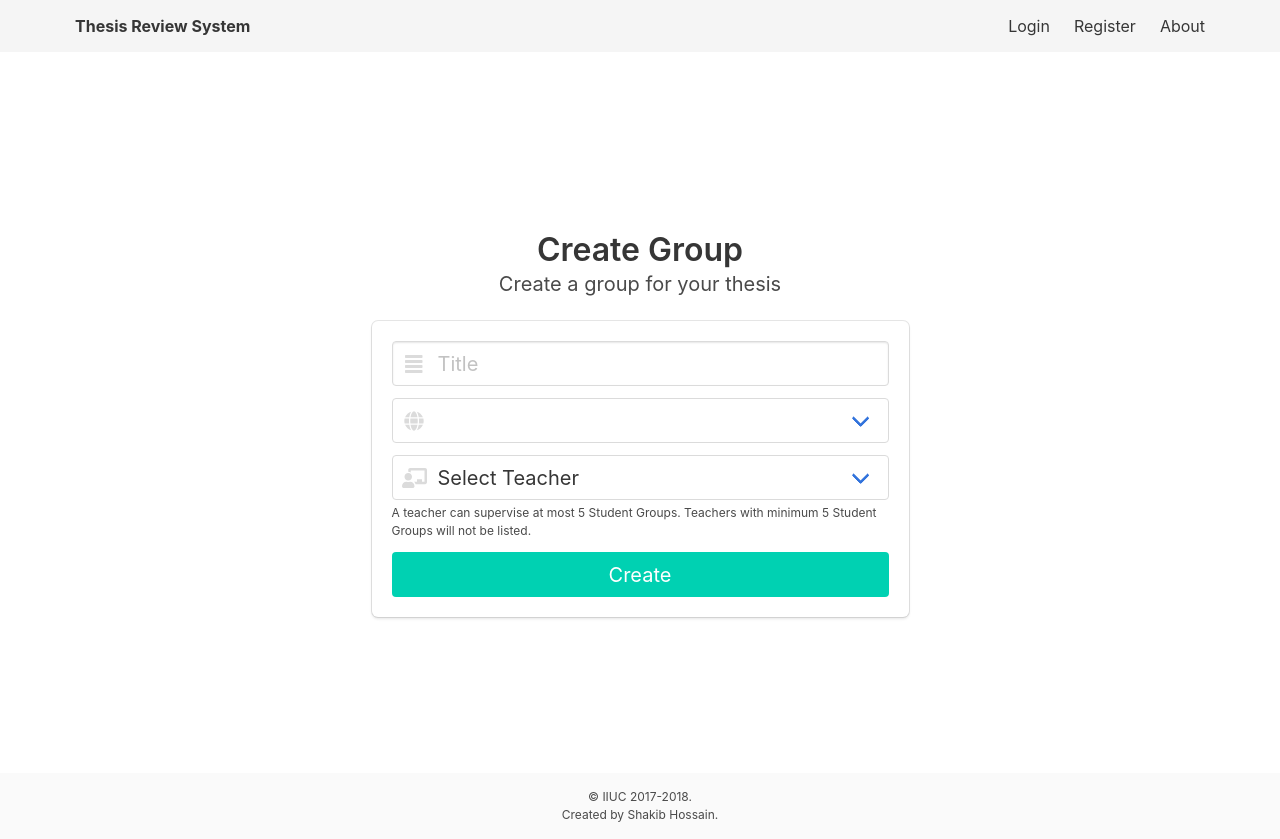
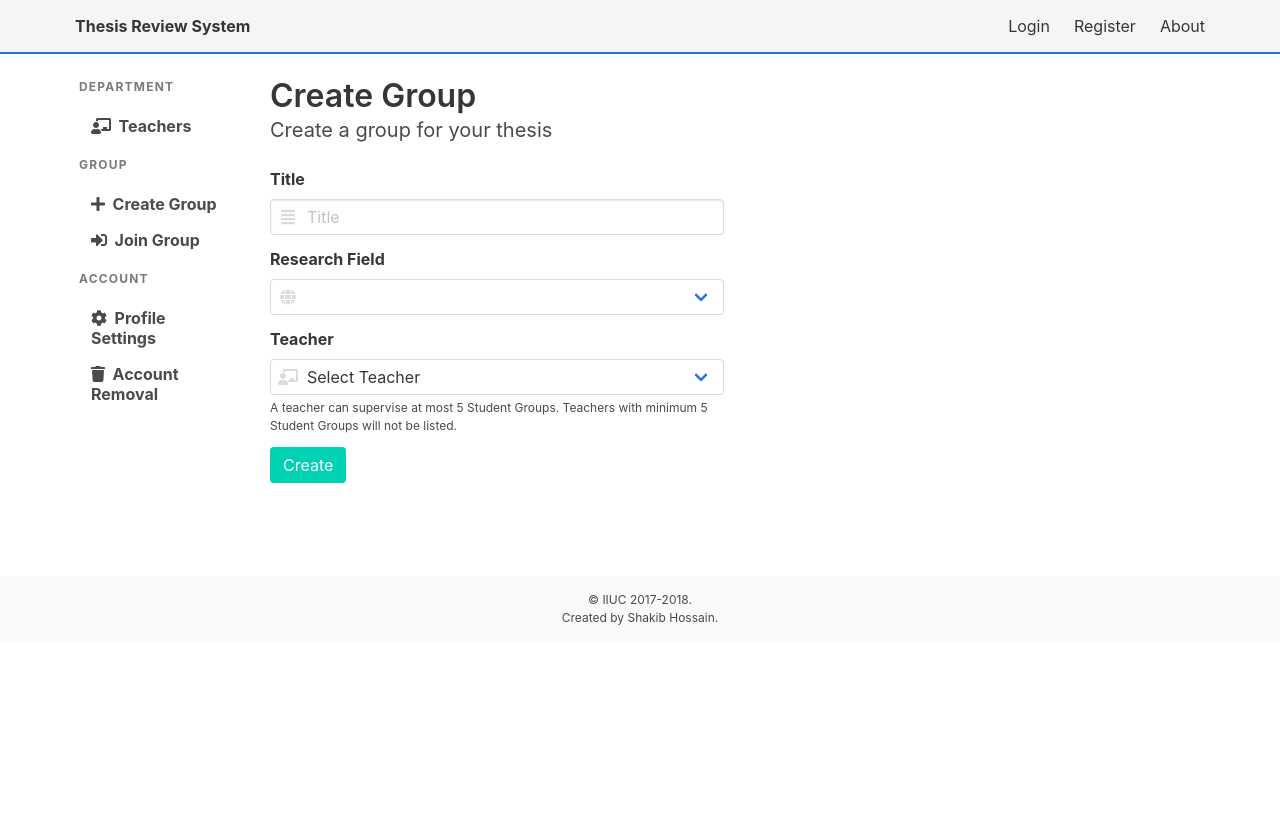
Before and after one commit to shakib609/thesis-review-system, a Django app: template templates/thesis/group_create.html in a window 1280 px wide. After the commit the page ends 625 px from the top, so only its background shows below. Run offline with Django 3.2, Linux system fonts and the light colour scheme; the template is opened without the code that fills it: most values are stand-ins (such as "Sample title", 1, 10 or a date in 2020); lists and menus that the app fills with data are empty.

Commit message:
Refactor templates

```diff
--- a/templates/base/thesis_dashboard_base.html
+++ b/templates/base/thesis_dashboard_base.html
@@ -18,6 +18,8 @@
 {% url 'thesis:group_list' as group_list %}
 {% url 'thesis:group_invite' as group_invite %}
 {% url 'thesis:group_update' as group_update %}
+{% url 'thesis:group_create' as group_create %}
+{% url 'thesis:group_join' as group_join %}
 {% url 'registration:user_update' as user_update %}
 {% url 'registration:user_delete' as user_delete %}
 
@@ -40,7 +42,7 @@
                     <li><a href="{{ group_list }}"
                     class="{% if request.path == group_list %}is-active{% endif %}">
                         <i class="fas fa-align-justify"></i>&nbsp; Groups</a></li>
-                    {% else %}
+                    {% elif user.studentgroup %}
                     <li><a href="{{ document_list }}"
                     class="{% if request.path == document_list %}is-active{% endif %}">
                         <i class="fas fa-align-justify"></i>&nbsp; Documents</a></li>
@@ -53,6 +55,13 @@
                     <li><a href="{{ group_update }}"
                     class="{% if request.path == group_update %}is-active{% endif %}">
                         <i class="fas fa-wrench"></i>&nbsp; Group Settings</a></li>
+                    {% else %}
+                    <li><a href="{{ group_create }}"
+                    class="{% if request.path == group_create %}is-active{% endif %}">
+                        <i class="fas fa-plus"></i>&nbsp; Create Group</a></li>
+                    <li><a href="{{ group_join }}"
+                    class="{% if request.path == group_join %}is-active{% endif %}">
+                        <i class="fas fa-sign-in-alt"></i>&nbsp; Join Group</a></li>
                     {% endif %}
                 </ul>
                 <p class="menu-label">Account</p>
--- a/templates/include/navbar.html
+++ b/templates/include/navbar.html
@@ -16,8 +16,13 @@
                 {% url 'registration:register' as register %}
                 {% url 'registration:about' as about %}
                 {% url 'registration:user_update' as user_update %}
+                {% url 'registration:teacher_list' as teacher_list %}
                 {% url 'thesis:group_list' as group_list %}
                 {% if user.is_authenticated %}
+                    <a href="{{ teacher_list }}"
+                        class="navbar-item {% if request.path == teacher_list %}is-active{% endif %}">
+                        Teachers
+                    </a>
                     <a href="{{ user_update }}"
                         class="navbar-item {% if request.path == user_update %}is-active{% endif %}">
                         Profile
@@ -29,7 +34,7 @@
                     </a>
                     {% else %}
                     <div class="navbar-item  has-dropdown is-hoverable">
-                        <a class="navbar-link" href="{% url 'thesis:group_create_join' %}">
+                        <a class="navbar-link" href="#">
                             Group
                         </a>
                         <div class="navbar-dropdown">
--- a/templates/thesis/document_upload.html
+++ b/templates/thesis/document_upload.html
@@ -8,6 +8,7 @@
 
 {% block page_title %}
     <h1 class="title">Upload Document</h1>
+    <h4 class="subtitle">Upload your thesis document for the teacher to review</h4>
 {% endblock page_title %}
 
 
@@ -15,6 +16,8 @@
 <div class="column">
     <form method="POST" enctype="multipart/form-data" id="document-form">
         {% csrf_token %}
+        <div class="field">
+          <label for="file" class="label">Document</label>
           <div class="file has-name {% if form.errors %}is-danger{% endif %}" id="file-container">
               <label class="file-label">
                   <input class="file-input" accept=".pdf" type="file" name="file" id="file">
@@ -34,6 +37,7 @@
           <p class="help {% if form.errors %}is-danger{% endif %}" id="help">
               Only PDF files are allowed.
           </p>
+        </div>
         <div style="margin-top:0.5rem;">
             <button id="upload-btn" type="submit" class="button is-primary has-text-centered">
                 Upload</button>
--- a/templates/thesis/group_create.html
+++ b/templates/thesis/group_create.html
@@ -1,21 +1,18 @@
-{% extends 'base/base.html' %}
+{% extends 'base/thesis_dashboard_base.html' %}
 {% load static %}
 {% load my_tags %}
 
 
 {% block title %}
-    {{ block.super }} | Create Group
+    Create Group | {{ block.super }}
 {% endblock title %}
 
-
-{% block content %}
-<div class="hero is-medium">
-    <div class="hero-body">
-        <div class="container">
-
+{% block page_title %}
+  <h3 class="title">Create Group</h3>
+  <h4 class="subtitle">Create a group for your thesis</h4>
   {% if user.studentgroup or messages %}
   <div class="columns">
-                <div class="column is-6 is-offset-3">
+      <div class="column is-12">
           <div class="columns is-multiline">
               {% if user.studentgroup %}
               <div class="column is-12">
@@ -31,17 +28,19 @@
       </div>
   </div>
   {% endif %}
+{% endblock page_title %}
 
-            <div class="column is-6 is-offset-3  has-text-centered">
-                <h3 class="title">Create Group</h3>
-                <h4 class="subtitle">Create a group for your thesis</h4>
-                <div class="box">
+{% block dashboard_content %}
+
+<div class="column is-6">
+
   <form method="POST" class="has-text-left" id="v-app">
       {% csrf_token %}
       <div class="field">
+          <label for="title" class="label">Title</label>
           <div class="control has-icons-left">
-                                <input class="input is-medium{% if 'title' in form.errors %} is-danger{% endif %}"
-                                        type="text" name="title"
+              <input class="input {% if 'title' in form.errors %} is-danger{% endif %}"
+                      type="text" name="title" id="title"
                       placeholder="Title" autofocus="" required=""
                       value="{{ form.title.value|default_if_none:'' }}">
               <span class="icon is-small is-left">
@@ -57,9 +56,10 @@
           </div>
       </div>
       <div class="field is-fullwidth">
+        <label for="field" class="label">Research Field</label>
         <p class="control has-icons-left">
-                            <span class="select is-medium is-fullwidth{% if 'teacher' in form.errors %} is-danger{% endif %}">
-                              <select name="field" v-model="field">
+          <span class="select is-fullwidth{% if 'teacher' in form.errors %} is-danger{% endif %}">
+            <select name="field" v-model="field" id="field">
             {% for x,y in form.fields.field.choices %}
               <option value="{{ x }}"{% if form.field.value == x %} selected{% endif %}>{{ y }}</option>
             {% endfor %}
@@ -78,9 +78,10 @@
         </p>
       </div>
       <div class="field is-fullwidth">
+          <label for="teacher" class="label">Teacher</label>
           <p class="control has-icons-left">
-                                <span class="select is-medium is-fullwidth{% if 'teacher' in form.errors %} is-danger{% endif %}">
-                                    <select name="teacher" v-model="selected_teacher">
+              <span class="select is-fullwidth{% if 'teacher' in form.errors %} is-danger{% endif %}">
+                  <select name="teacher" v-model="selected_teacher" id="teacher">
                     <option value="">Select Teacher</option>
                     <option
                       v-for="option in options"
@@ -102,16 +103,11 @@
               {% endif %}
           </p>
       </div>
-                        <input type="submit" class="button is-medium is-primary is-fullwidth"
+      <input type="submit" class="button is-primary"
               value="Create">
   </form>
 </div>
-            </div>
-        </div>
-    </div>
-</div>
-
-{% endblock content %}
+{% endblock dashboard_content %}
 
 
 {% block extra_js %}
--- a/website/registration/views.py
+++ b/website/registration/views.py
@@ -28,7 +28,7 @@
             return reverse_lazy('thesis:group_list')
         if request.user.studentgroup:
             return reverse_lazy('thesis:document_list')
-        return reverse_lazy('thesis:group_create_join')
+        return reverse_lazy('registration:teacher_list')
 
 
 class AboutView(TemplateView):
@@ -40,7 +40,7 @@
     model = User
     template_name = 'registration/user_create.html'
     form_class = StudentSignUpForm
-    success_url = reverse_lazy('registration:login_redirect')
+    success_url = reverse_lazy('registration:teacher_list')
     http_method_names = ['get', 'post']
 
     def get(self, request, *args, **kwargs):
```
Also changed, not shown: templates/thesis/group_create_join.html (+12 -19 lines), templates/thesis/group_join.html (+15 -21 lines), templates/thesis/group_update.html (+7 -4 lines). Lines whose indentation alone changed are shown as unchanged.
